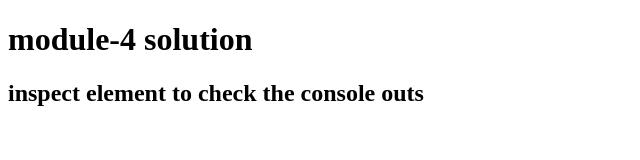
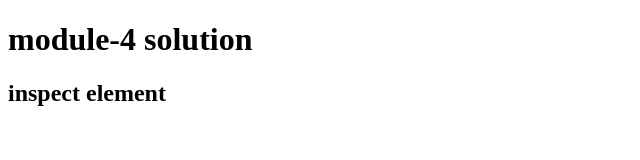
Before and after one commit to Salman-Mahrous/module5-solution, a plain HTML site: page index.html in a window 1280 px wide. Shown: the whole page, without its empty margins (0-640 px from the left). Drawn offline with Linux system fonts and the light colour scheme.

Commit message:
Update index.html

```diff
--- a/index.html
+++ b/index.html
@@ -6,7 +6,7 @@
 </head>
 <body>
 	<h1>module-4 solution</h1>
-  <h2>inspect element to check the console outs</h2>
+  <h2>inspect element</h2>
 	<script src="script.js" ="text/javascript">
 
 		</script>
```
